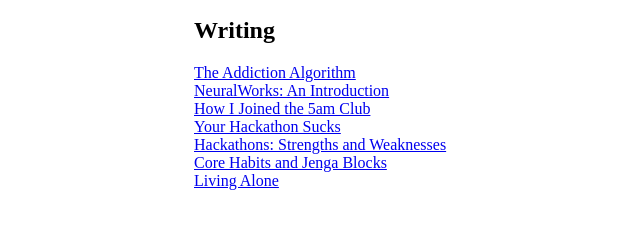
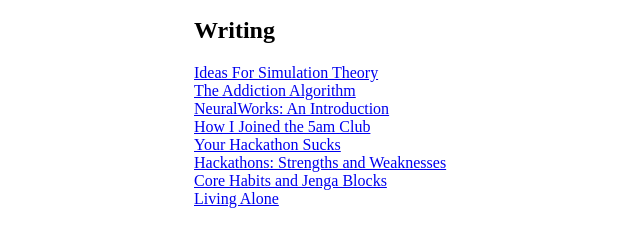
Before and after one commit to 00MB/site, a website: page writing.html in a window 1280 px wide. Shown: the part 137-384 px from the top of the page, without its empty margins (62-702 px from the left). Drawn offline with Linux system fonts and the light colour scheme.

Commit message:
Automated report

```diff
--- a/writing.html
+++ b/writing.html
@@ -24,6 +24,7 @@
     <main>
         <h2>Writing</h2>
         <ul>
+            <li><a href="writing/Ideas For Simulation Theory.html">Ideas For Simulation Theory</a></li>
             <li><a href="writing/The Addiction Algorithm.html">The Addiction Algorithm</a></li>
             <li><a href="writing/NeuralWorks: An Introduction.html">NeuralWorks: An Introduction</a></li>
             <li><a href="writing/How I Joined the 5am Club.html">How I Joined the 5am Club</a></li>
```
